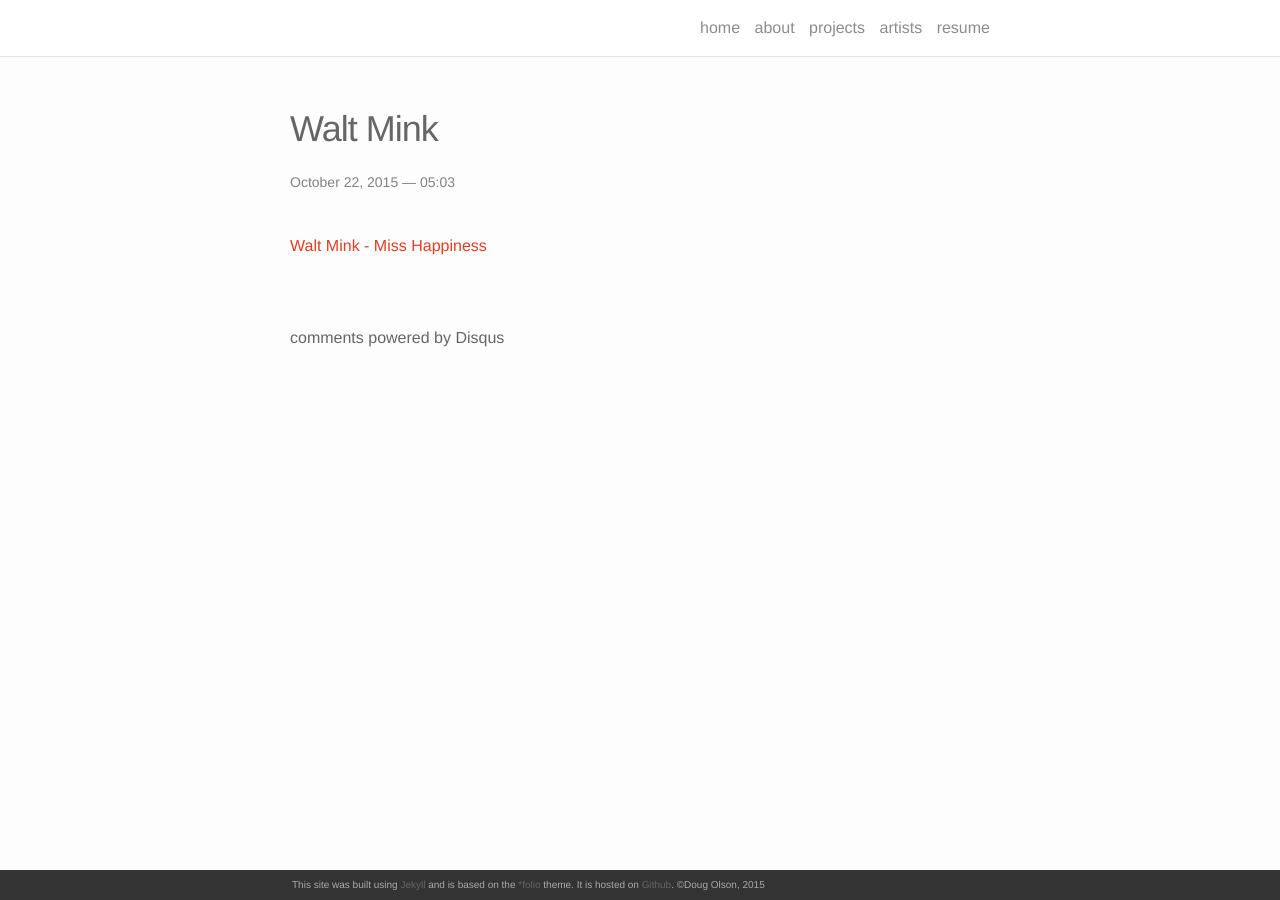
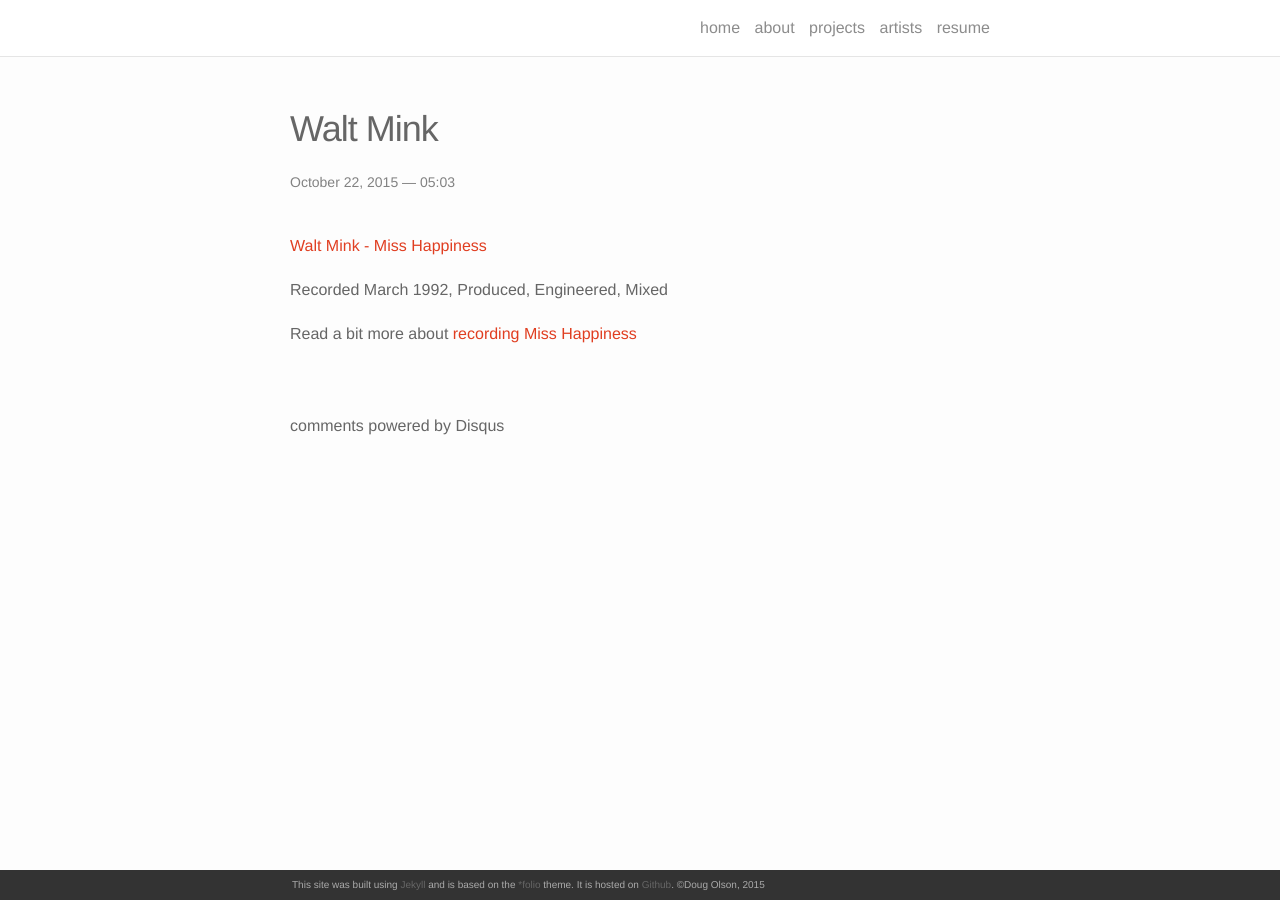
Before and after one commit to dougolson/dougolson.github.io, a Jekyll site: the page built from _portfolio/02waltmink1.markdown, in a window 1280 px wide. Built offline with Jekyll 4.4.1, drawn with Linux system fonts in a browser that asks for light colours; nearby versions of some CDN libraries; comment, search, counter and statistics services are not loaded.

Commit message:
Walt Mink Post added link from portfolio

```diff
--- a/_portfolio/02waltmink1.markdown
+++ b/_portfolio/02waltmink1.markdown
@@ -6,3 +6,7 @@ img: /img/waltmink1.jpg
 comments: True
 ---
 [Walt Mink - Miss Happiness](http://www.youtube.com/playlist?list=PLBc1-5rIaB5diDcTMz0laeavC4h0OjcXd)
+
+Recorded March 1992, Produced, Engineered, Mixed
+
+Read a bit more about [recording Miss Happiness]({% post_url 2015-10-20-Walt-Mink %})
```
Also changed, not shown: 4 other files.
